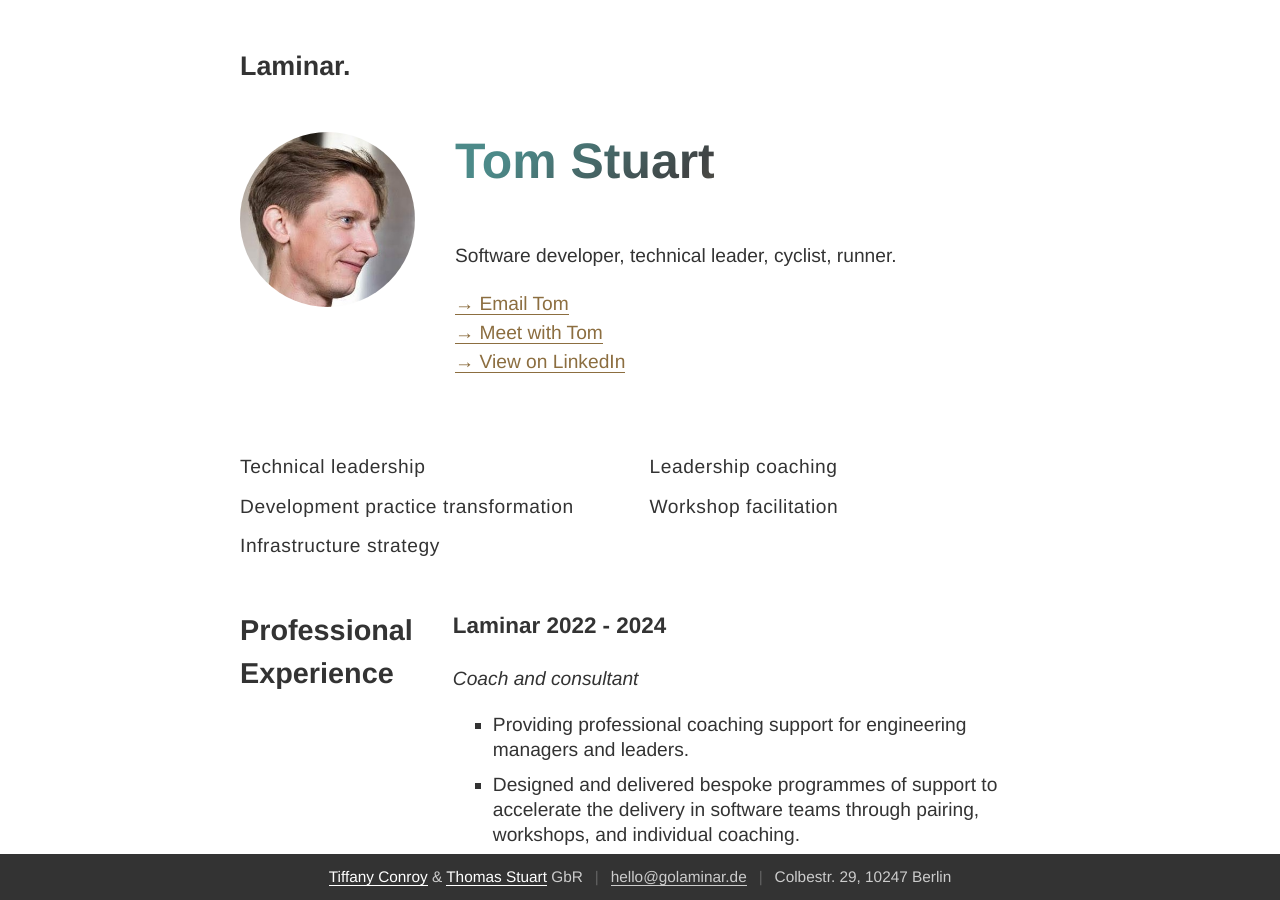
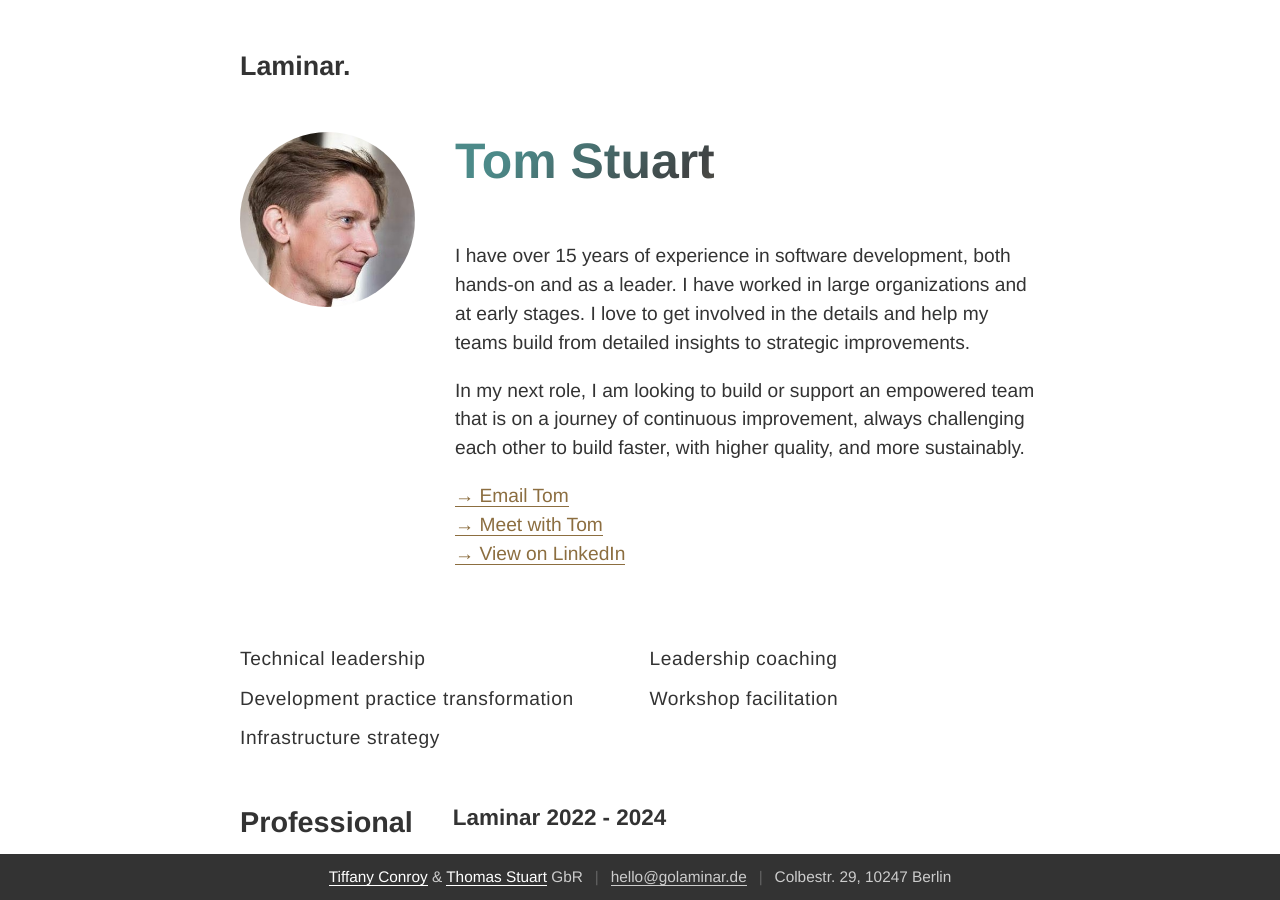
Before and after one commit to golaminar/golaminar.github.io, a Jekyll site: the page built from tom/cv.html, in a window 1280 px wide and 900 px high. Built offline with Jekyll 4.4.1, drawn with Linux system fonts in a browser that asks for light colours.

Commit message:
Add some words at the top.

```diff
--- a/tom/cv.html
+++ b/tom/cv.html
@@ -1,6 +1,6 @@
 ---
 title: Tom Stuart — CV
-description: Software developer, technical leader, cyclist, runner.
+desription: Engineering leader and coach with a passion for unlocking developer productivity.
 redirect_from:
     - /tom/
 ---
@@ -37,6 +37,12 @@ redirect_from:
                 </p>
                 <p>
                     {{ page.description }}
+                </p>
+                <p>
+                    I have over 15 years of experience in software development, both hands-on and as a leader. I have worked in large organizations and at early stages. I love to get involved in the details and help my teams build from detailed insights to strategic improvements.
+                </p>
+                <p>
+                    In my next role, I am looking to build or support an empowered team that is on a journey of continuous improvement, always challenging each other to build faster, with higher quality, and more sustainably.
                 </p>
                 <p>
                     <a class="web-only" href="mailto:tom@golaminar.de">→ Email Tom</a> <span
```
